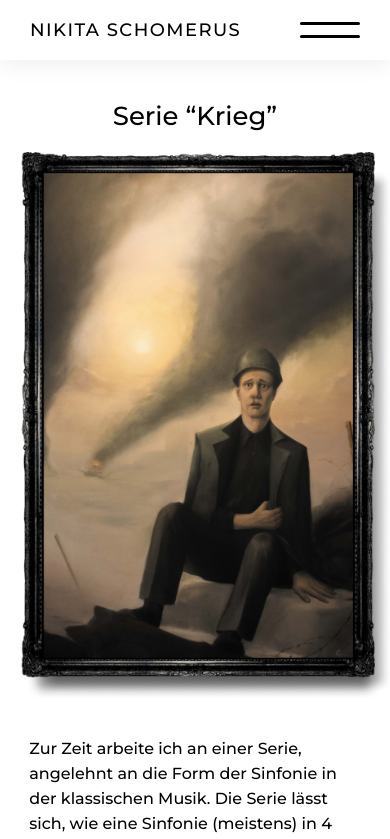
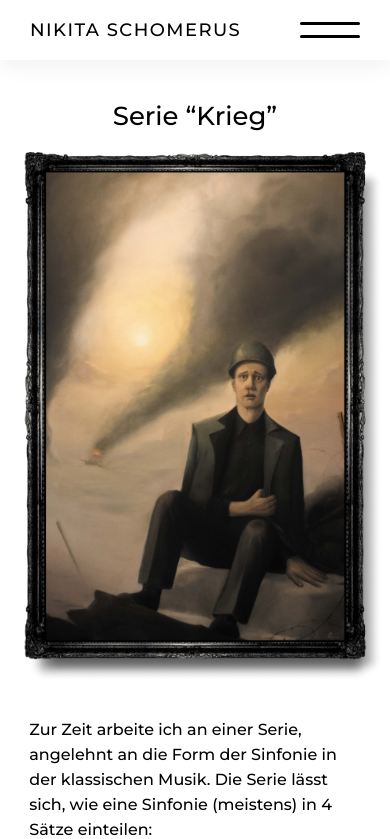
Before and after one commit to JuicyCodeDev/NickArtistitPortfolio, a Next.js app: page /latest in a window 390 px wide. Shown: the top 839 px of the page. Built offline with nearby package versions, Linux system fonts and the light colour scheme.

Commit message:
latest page changes

```diff
--- a/styles/Latest.module.css
+++ b/styles/Latest.module.css
@@ -102,7 +102,6 @@
   }
 
   .image {
-    height: 70%;
     object-fit: contain;
     display: block;
     margin-left: auto;
```
